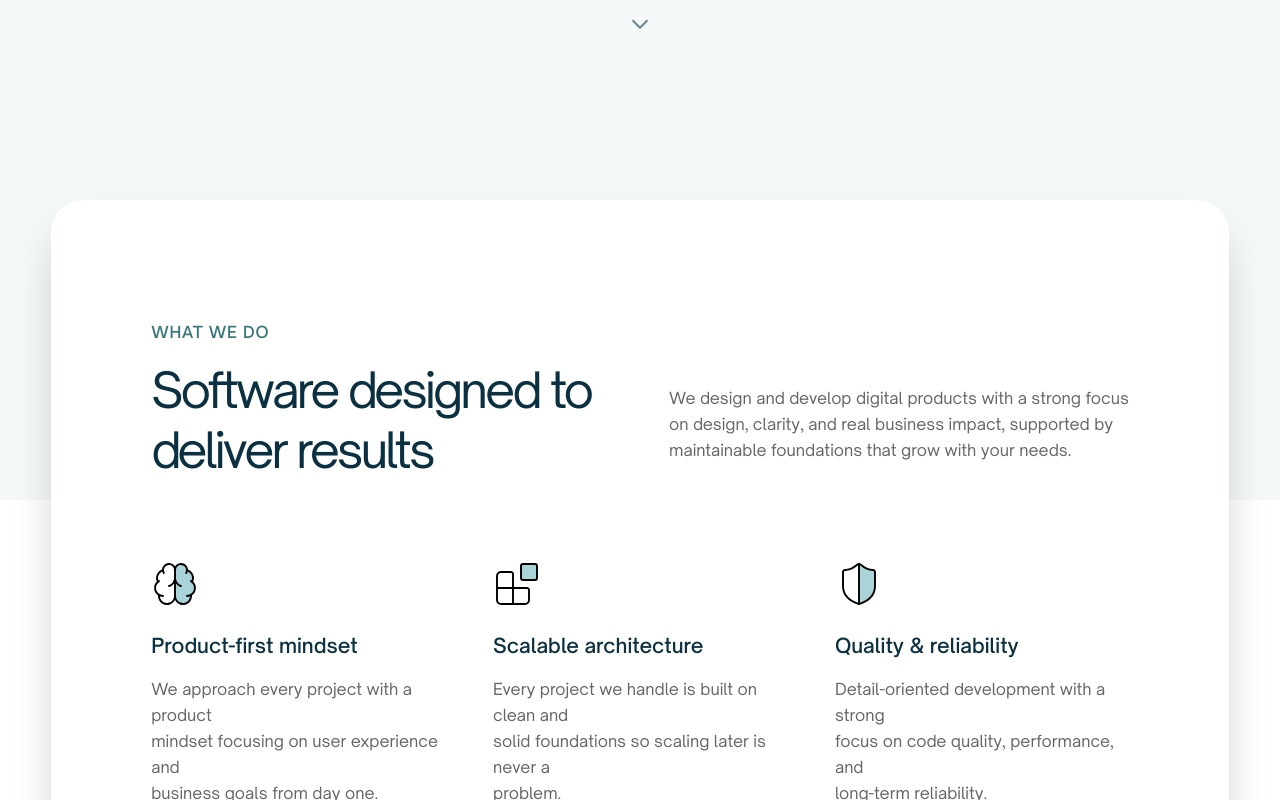
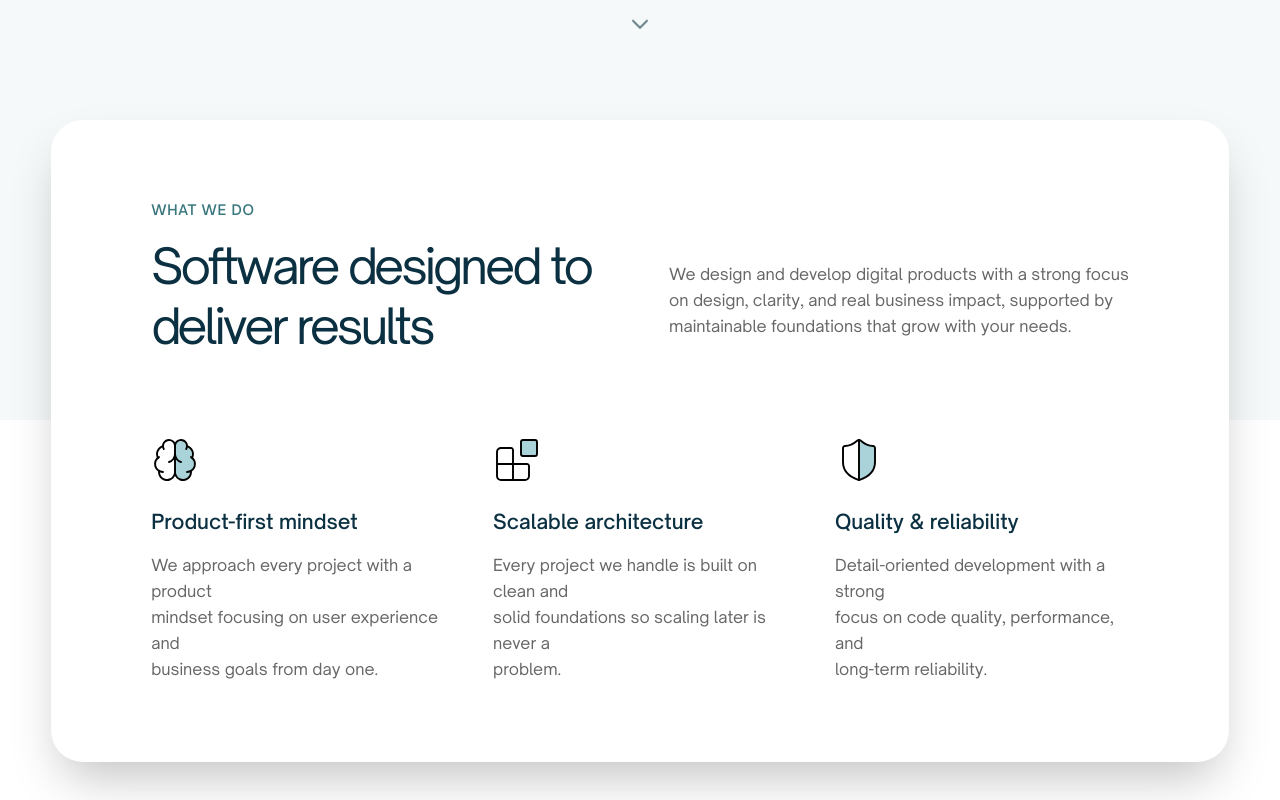
Before and after one commit to mateoLorenzo/smt-landing, a Next.js app: page / in a window 1280 px wide. Shown: the part 600-1400 px from the top of the page. Built offline with nearby package versions, Linux system fonts and the light colour scheme.

Commit message:
Adjusted design in WhatWeDo section

```diff
--- a/src/app/sections/WhatWeDo.tsx
+++ b/src/app/sections/WhatWeDo.tsx
@@ -4,16 +4,15 @@ import Image from "next/image";
 export const WhatWeDo = () => {
   return (
     <section
-      className="relative min-h-screen flex items-start justify-center snap-start mb-[10vh] "
+      className="relative min-h-screen flex items-start justify-center snap-start -mt-[10vh] "
       id="what-we-do"
     >
       <div className="w-full h-[300px] bg-[#F5F9FA] absolute" />
       {/* Card container with white background */}
-      {/* <div className="relative z-10 w-full max-w-[1200px] mx-6 bg-white rounded-[32px] shadow-2xl py-[15vh] md:px-12 md:py-[15vh]"> */}
-      <div className="relative z-10 w-full max-w-[1500px] mx-[4vw] bg-white rounded-[32px] shadow-2xl py-[15vh] md:px-[100px] md:py-[15vh]">
+      <div className="relative z-10 w-full max-w-[1500px] mx-[4vw] bg-white rounded-[32px] shadow-2xl py-[10vh] md:px-[100px] md:py-[10vh]">
         {/* Header section */}
         <div className="mb-16">
-          <p className="text-base uppercase tracking-wider text-[#38777C] mb-4 font-medium">
+          <p className="text-sm uppercase tracking-wider text-[#38777C] mb-4 font-medium">
             WHAT WE DO
           </p>
           {/* <div className="grid md:grid-cols-2 gap-8"> */}
```
